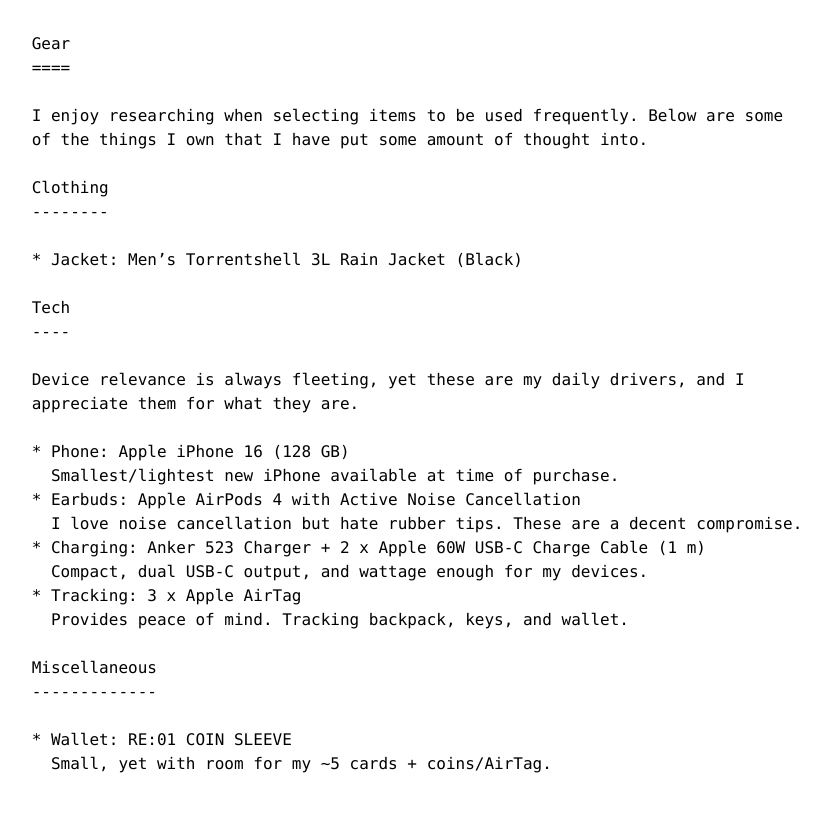
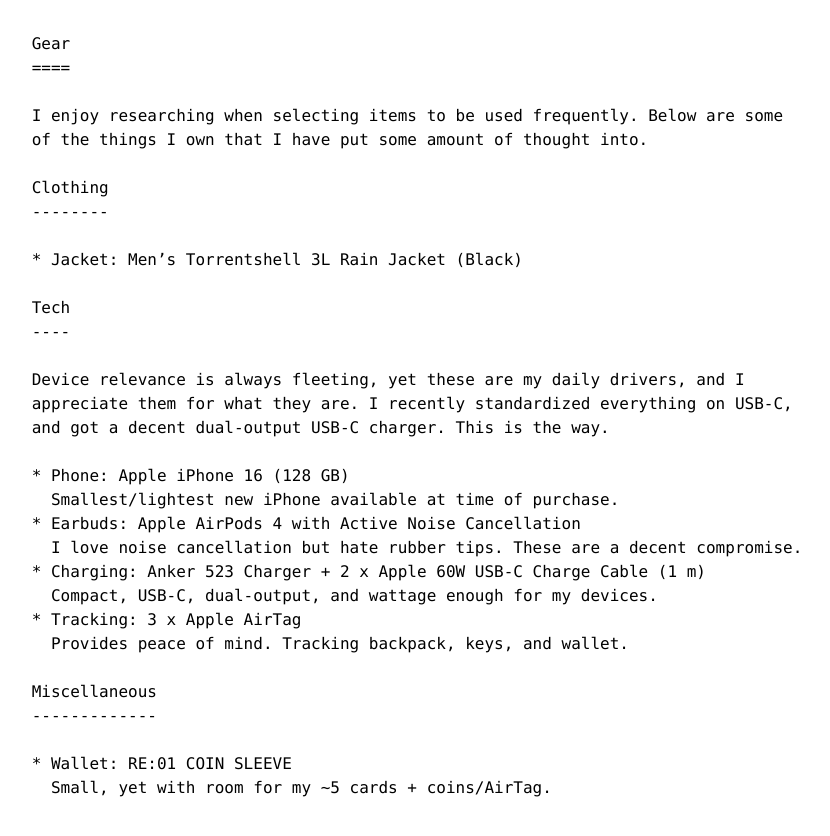
Before and after one commit to mathiaslyngbye/mathiaslyngbye.github.io, a Jekyll site: the page built from gear.md, in a window 1280 px wide. Shown: the top 836 px of the page, without its empty margins (223-1053 px from the left). Built offline with Jekyll 4.4.1, drawn with Linux system fonts in a browser that asks for light colours.

Commit message:
Update gear.md for clarity and consistency

```diff
--- a/gear.md
+++ b/gear.md
@@ -12,6 +12,7 @@ Below are some of the things I own that I have put some amount of thought into.
 
 ## Tech
 Device relevance is always fleeting, yet these are my daily drivers, and I appreciate them for what they are.
+I recently standardized everything on USB-C, and got a decent dual-output USB-C charger. This is the way.
 
 * Phone: Apple iPhone 16 (128 GB)
 
@@ -23,7 +24,7 @@ Device relevance is always fleeting, yet these are my daily drivers, and I appre
 
 * Charging: Anker 523 Charger + 2 x Apple 60W USB-C Charge Cable (1 m)
 
-    Compact, dual USB-C output, and wattage enough for my devices.
+    Compact, USB-C, dual-output, and wattage enough for my devices.
 
 * Tracking: 3 x Apple AirTag
 
```
